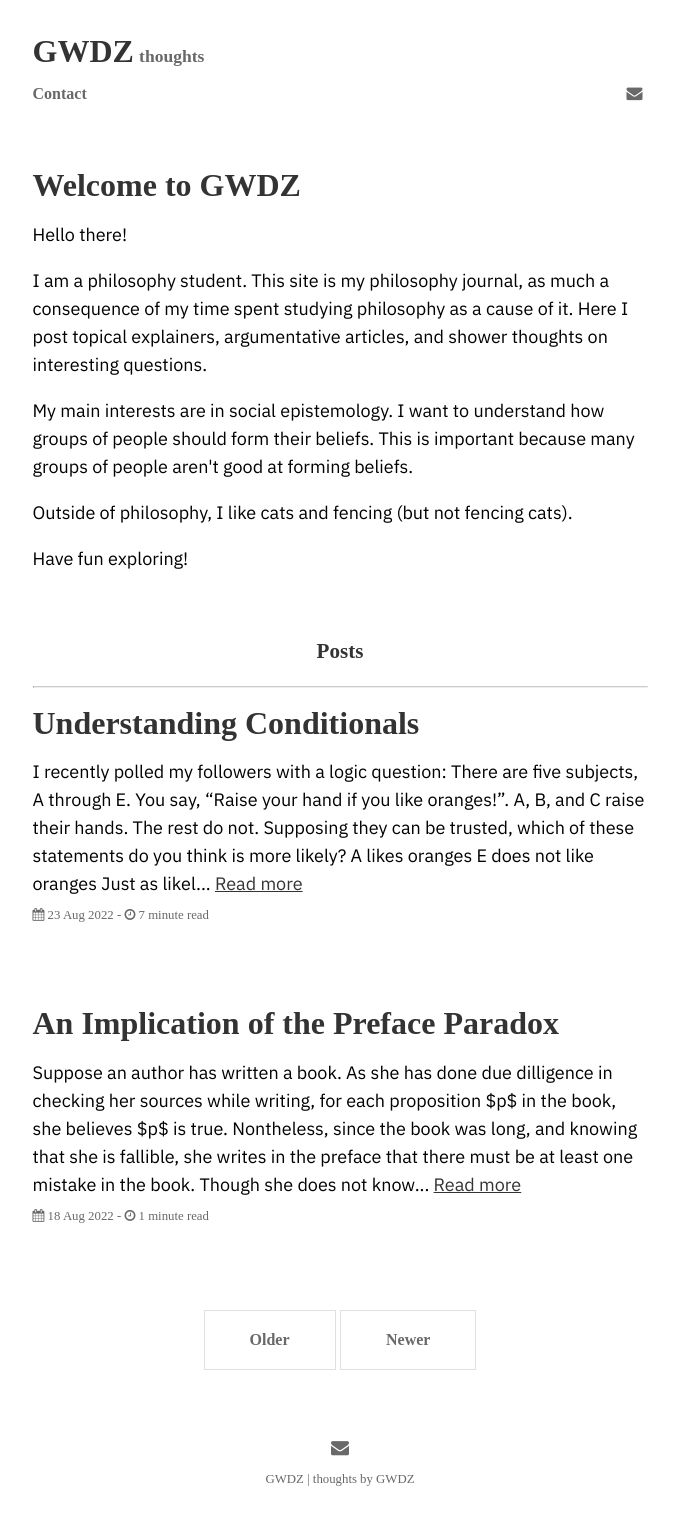
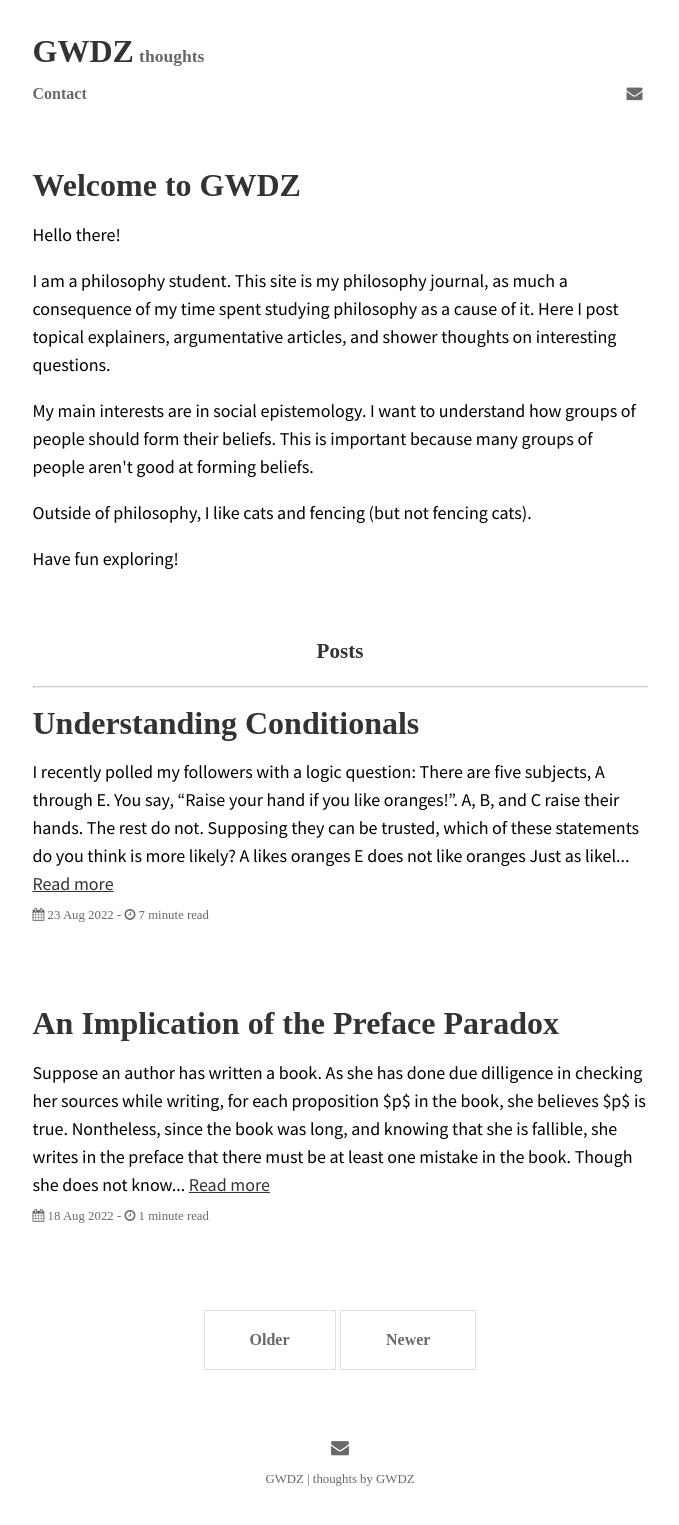
Before and after one commit to GWDZ-true/gwdz-site, a Jekyll site: the page built from index.html, in a window 1280 px wide. Shown: the whole page, without its empty margins (300-979 px from the left). Built offline with Jekyll 4.4.1, drawn with Linux system fonts in a browser that asks for light colours; some web fonts are replaced; the list of posts is cut into pages by our own code.

Commit message:
Update main.scss

```diff
--- a/assets/css/main.scss
+++ b/assets/css/main.scss
@@ -30,7 +30,7 @@
 }
 
 $sans-serif-font-family: "Source Serif Pro", serif;
-$serif-font-family:      "iaw", sans-serif;
+$serif-font-family:      "Source Sans Pro", sans-serif;
 $code-font-family:       "Source Code Pro", monospace;
 
 $body-color:             black;
```
